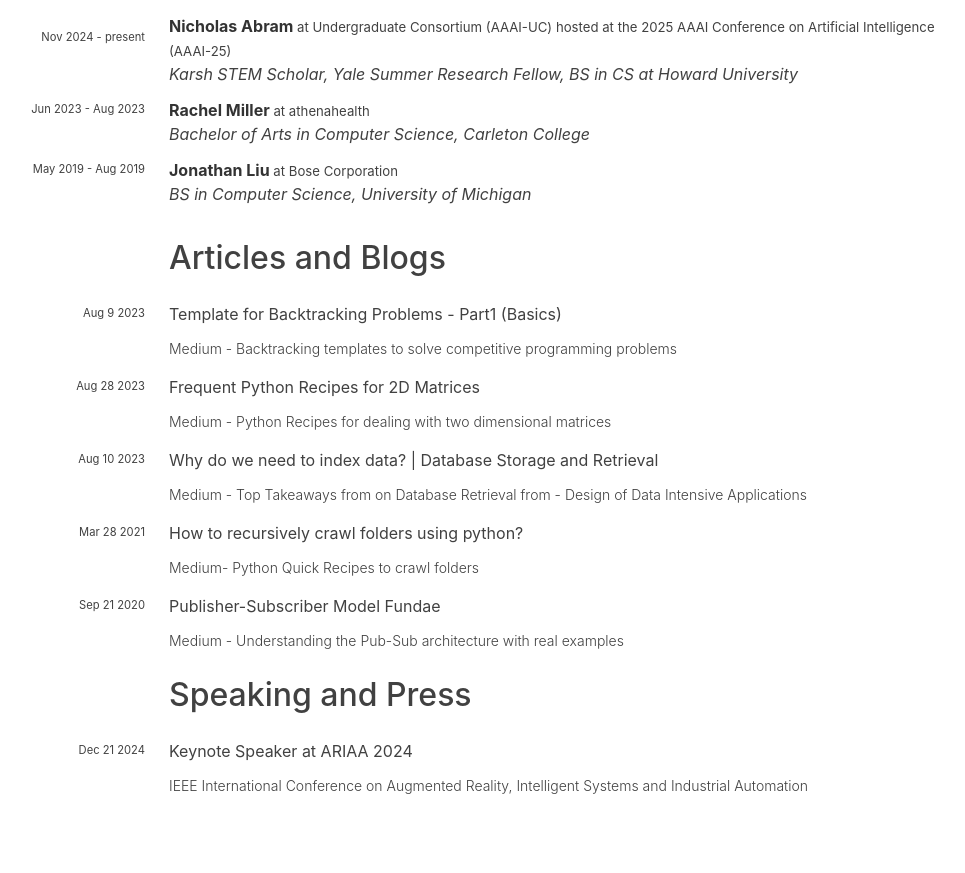
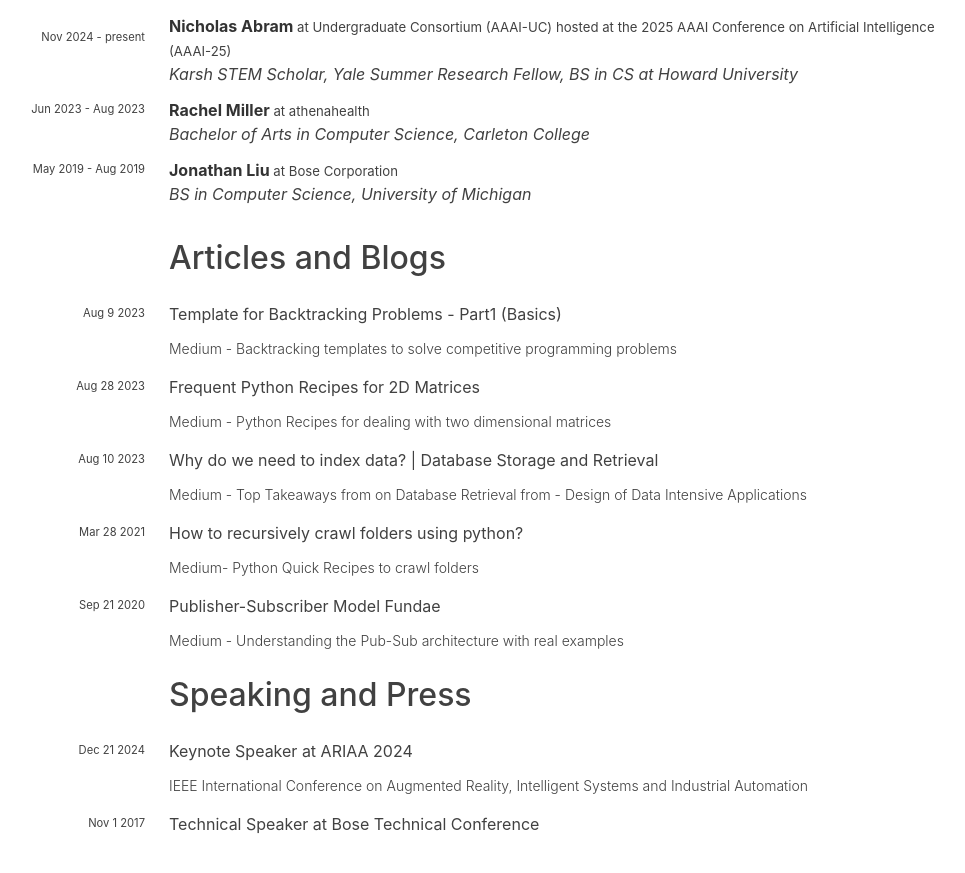
Before and after one commit to hariharanragothaman/hariharanragothaman.github.io, a Jekyll site: the page built from cv.md, in a window 1280 px wide and 900 px high, scrolled down 4101 px. Shown: the top 873 px of the window, without its empty margins (163-1128 px from the left). Built offline with Jekyll 4.4.1, drawn with Linux system fonts in a browser that asks for light colours; nearby versions of some CDN libraries; some web fonts are replaced; before the commit the page ends 4949 px from its top, so only the background shows below that.

Commit message:
Polishes and Updates

```diff
--- a/_data/press.yaml
+++ b/_data/press.yaml
@@ -4,3 +4,10 @@
   publisher:
     - url: https://conference.manipal.edu/ARIIA2024/Default
       name: IEEE International Conference on Augmented Reality, Intelligent Systems and Industrial Automation
+
+
+- title: Technical Speaker at Bose Technical Conference
+  month: Nov 1
+  year: 2017
+  publisher:
+      name: Improving Code Quality through Continuous Integration Testing, BTC 2017
```
